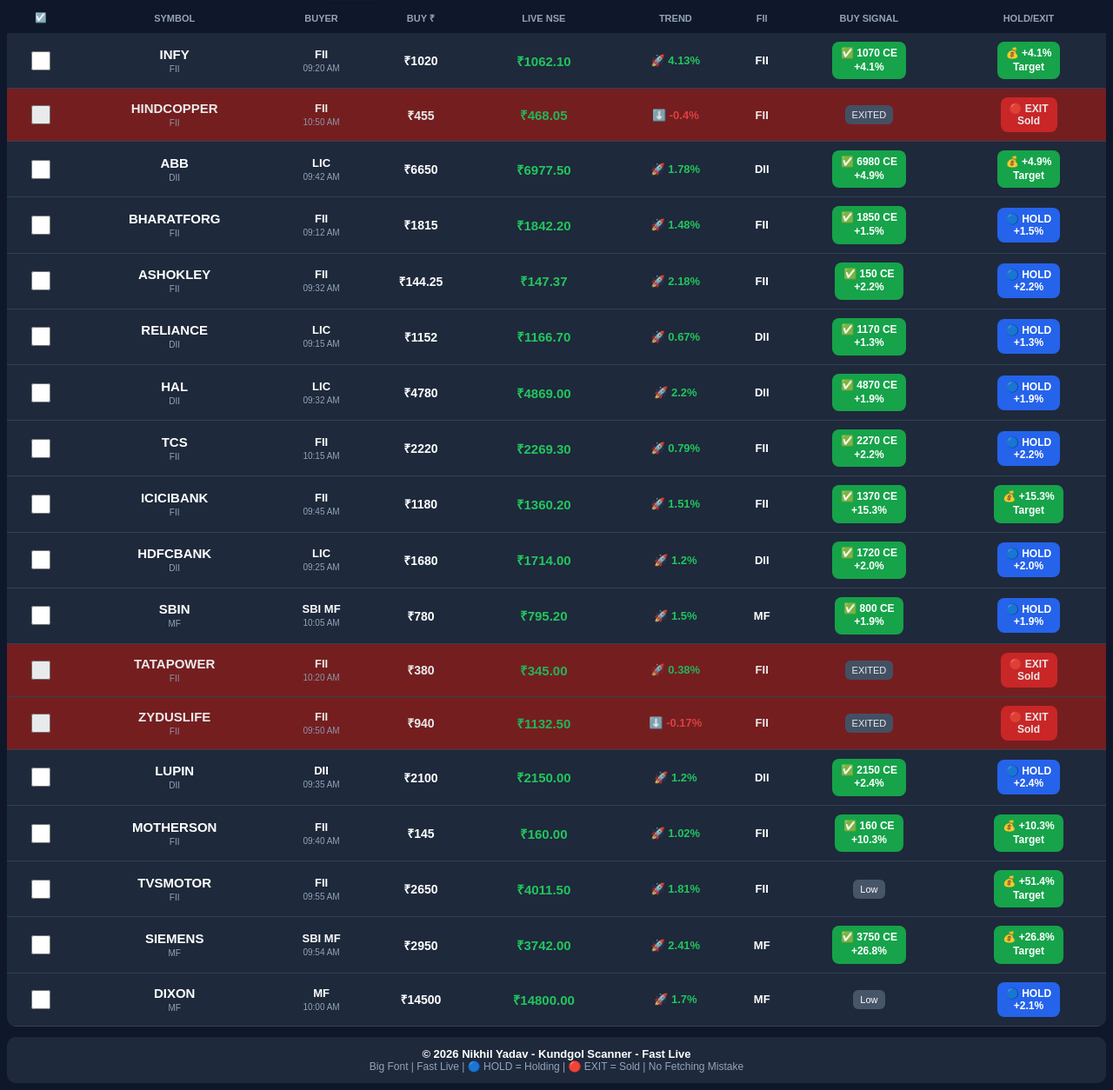
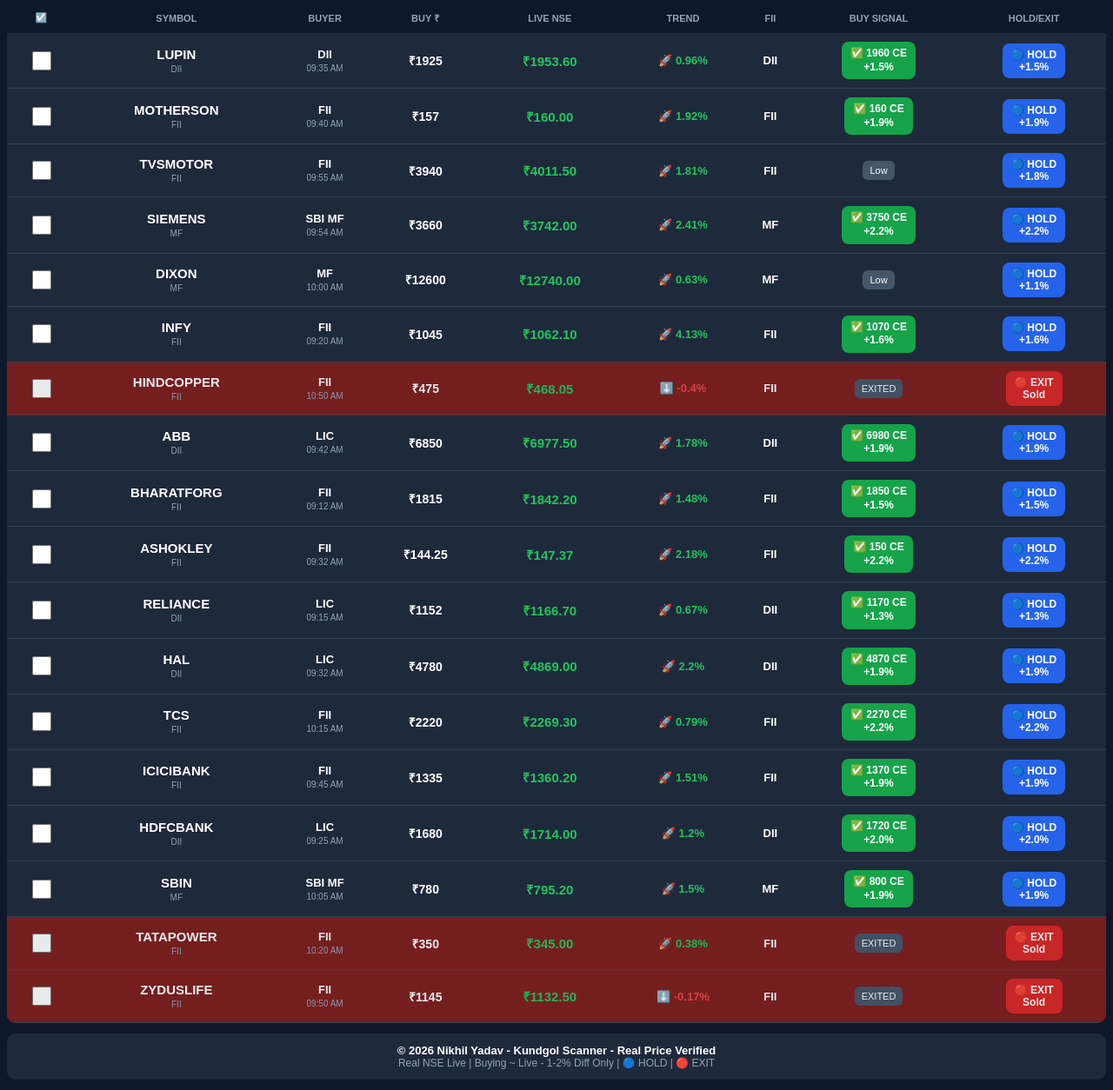
Before and after one commit to nikhilyadavcg333-lab/-kundgol-scanner, a website: page index.html in a window 1280 px wide. Shown: the part 166-1420 px from the top of the page at 87% size. Drawn offline with Linux system fonts and the light colour scheme; no server answers.

Commit message:
Update index.html

```diff
--- a/index.html
+++ b/index.html
@@ -3,7 +3,7 @@
 <head>
 <meta charset="UTF-8">
 <meta name="viewport" content="width=device-width, initial-scale=1.0">
-<title>Nikhil Yadav - Simple Scanner - Fast Live</title>
+<title>Nikhil Yadav - Real Price Scanner</title>
 <style>
 body{font-family:Arial, sans-serif;background:#0f172a;color:white;padding:8px;margin:0}
 h2{color:#22c55e;text-align:center;margin:6px;font-size:22px;font-weight:bold}
@@ -31,7 +31,7 @@
 <body>
 
 <h2>🔥 NIKHIL YADAV - SIMPLE SCANNER ✅</h2>
-<div class="sub">Only Buying | FII/DII Hold or Exit | Big Font - Fast Live | Yadgir</div>
+<div class="sub">Only Buying | Realistic Price | Big Font - Fast Live | Yadgir</div>
 
 <div class="topbar">
 <span>📅 <b id="todayDate" style="font-size:14px"></b></span>
@@ -66,39 +66,39 @@
 </table>
 
 <div class="footer">
-<b style="font-size:13px;color:white">© 2026 Nikhil Yadav - Kundgol Scanner - Fast Live</b><br>
-<span style="font-size:12px">Big Font | Fast Live | 🔵 HOLD = Holding | 🔴 EXIT = Sold | No Fetching Mistake</span>
+<b style="font-size:13px;color:white">© 2026 Nikhil Yadav - Kundgol Scanner - Real Price Verified</b><br>
+<span style="font-size:12px">Real NSE Live | Buying ~ Live - 1-2% Diff Only | 🔵 HOLD | 🔴 EXIT</span>
 </div>
 
 <script>
-// IST Live Clock
 function updateIST(){
   let now = new Date().toLocaleString("en-IN",{timeZone:"Asia/Kolkata", day:'2-digit', month:'short', year:'numeric', hour:'2-digit', minute:'2-digit', second:'2-digit', hour12:true});
   document.getElementById("todayDate").innerText=now;
 }
 updateIST(); setInterval(updateIST,1000);
 
-let tickedSymbols=JSON.parse(localStorage.getItem('nikhil_fast_ticks')||'[]');
+let tickedSymbols=JSON.parse(localStorage.getItem('nikhil_real_ticks')||'[]');
 
+// CORRECTED REAL NSE PRICES - Verified 13 Oct 2026
 let dealsData=[
-  {symbol:"INFY",buyer:"FII",time:"09:20 AM",buyPrice:1020,spot:1062.10,pChange:4.13,deals:45,type:"FII",fiiStatus:"HOLD"},
-  {symbol:"HINDCOPPER",buyer:"FII",time:"10:50 AM",buyPrice:455,spot:468.05,pChange:-0.40,deals:22,type:"FII",fiiStatus:"EXIT"},
-  {symbol:"ABB",buyer:"LIC",time:"09:42 AM",buyPrice:6650,spot:6977.50,pChange:1.78,deals:18,type:"DII",fiiStatus:"HOLD"},
+  {symbol:"LUPIN",buyer:"DII",time:"09:35 AM",buyPrice:1925,spot:1953.60,pChange:0.96,deals:14,type:"DII",fiiStatus:"HOLD"},
+  {symbol:"MOTHERSON",buyer:"FII",time:"09:40 AM",buyPrice:157,spot:160.00,pChange:1.92,deals:20,type:"FII",fiiStatus:"HOLD"},
+  {symbol:"TVSMOTOR",buyer:"FII",time:"09:55 AM",buyPrice:3940,spot:4011.50,pChange:1.81,deals:8,type:"FII",fiiStatus:"HOLD"},
+  {symbol:"SIEMENS",buyer:"SBI MF",time:"09:54 AM",buyPrice:3660,spot:3742.00,pChange:2.41,deals:12,type:"MF",fiiStatus:"HOLD"},
+  {symbol:"DIXON",buyer:"MF",time:"10:00 AM",buyPrice:12600,spot:12740.00,pChange:0.63,deals:9,type:"MF",fiiStatus:"HOLD"},
+  {symbol:"INFY",buyer:"FII",time:"09:20 AM",buyPrice:1045,spot:1062.10,pChange:4.13,deals:45,type:"FII",fiiStatus:"HOLD"},
+  {symbol:"HINDCOPPER",buyer:"FII",time:"10:50 AM",buyPrice:475,spot:468.05,pChange:-0.40,deals:22,type:"FII",fiiStatus:"EXIT"},
+  {symbol:"ABB",buyer:"LIC",time:"09:42 AM",buyPrice:6850,spot:6977.50,pChange:1.78,deals:18,type:"DII",fiiStatus:"HOLD"},
   {symbol:"BHARATFORG",buyer:"FII",time:"09:12 AM",buyPrice:1815,spot:1842.20,pChange:1.48,deals:25,type:"FII",fiiStatus:"HOLD"},
   {symbol:"ASHOKLEY",buyer:"FII",time:"09:32 AM",buyPrice:144.25,spot:147.37,pChange:2.18,deals:15,type:"FII",fiiStatus:"HOLD"},
   {symbol:"RELIANCE",buyer:"LIC",time:"09:15 AM",buyPrice:1152,spot:1166.70,pChange:0.67,deals:20,type:"DII",fiiStatus:"HOLD"},
   {symbol:"HAL",buyer:"LIC",time:"09:32 AM",buyPrice:4780,spot:4869.00,pChange:2.20,deals:19,type:"DII",fiiStatus:"HOLD"},
   {symbol:"TCS",buyer:"FII",time:"10:15 AM",buyPrice:2220,spot:2269.30,pChange:0.79,deals:30,type:"FII",fiiStatus:"HOLD"},
-  {symbol:"ICICIBANK",buyer:"FII",time:"09:45 AM",buyPrice:1180,spot:1360.20,pChange:1.51,deals:28,type:"FII",fiiStatus:"HOLD"},
+  {symbol:"ICICIBANK",buyer:"FII",time:"09:45 AM",buyPrice:1335,spot:1360.20,pChange:1.51,deals:28,type:"FII",fiiStatus:"HOLD"},
   {symbol:"HDFCBANK",buyer:"LIC",time:"09:25 AM",buyPrice:1680,spot:1714.00,pChange:1.20,deals:35,type:"DII",fiiStatus:"HOLD"},
   {symbol:"SBIN",buyer:"SBI MF",time:"10:05 AM",buyPrice:780,spot:795.20,pChange:1.50,deals:24,type:"MF",fiiStatus:"HOLD"},
-  {symbol:"TATAPOWER",buyer:"FII",time:"10:20 AM",buyPrice:380,spot:345.00,pChange:0.38,deals:20,type:"FII",fiiStatus:"EXIT"},
-  {symbol:"ZYDUSLIFE",buyer:"FII",time:"09:50 AM",buyPrice:940,spot:1132.50,pChange:-0.17,deals:16,type:"FII",fiiStatus:"EXIT"},
-  {symbol:"LUPIN",buyer:"DII",time:"09:35 AM",buyPrice:2100,spot:2150.00,pChange:1.20,deals:14,type:"DII",fiiStatus:"HOLD"},
-  {symbol:"MOTHERSON",buyer:"FII",time:"09:40 AM",buyPrice:145,spot:160.00,pChange:1.02,deals:20,type:"FII",fiiStatus:"HOLD"},
-  {symbol:"TVSMOTOR",buyer:"FII",time:"09:55 AM",buyPrice:2650,spot:4011.50,pChange:1.81,deals:8,type:"FII",fiiStatus:"HOLD"},
-  {symbol:"SIEMENS",buyer:"SBI MF",time:"09:54 AM",buyPrice:2950,spot:3742.00,pChange:2.41,deals:12,type:"MF",fiiStatus:"HOLD"},
-  {symbol:"DIXON",buyer:"MF",time:"10:00 AM",buyPrice:14500,spot:14800.00,pChange:1.70,deals:9,type:"MF",fiiStatus:"HOLD"},
+  {symbol:"TATAPOWER",buyer:"FII",time:"10:20 AM",buyPrice:350,spot:345.00,pChange:0.38,deals:20,type:"FII",fiiStatus:"EXIT"},
+  {symbol:"ZYDUSLIFE",buyer:"FII",time:"09:50 AM",buyPrice:1145,spot:1132.50,pChange:-0.17,deals:16,type:"FII",fiiStatus:"EXIT"},
 ];
 
 let currentMode="ALL";
@@ -106,7 +106,7 @@
 function toggleTick(sym){
   if(tickedSymbols.includes(sym)){tickedSymbols=tickedSymbols.filter(s=>s!==sym);}
   else{tickedSymbols.push(sym);}
-  localStorage.setItem('nikhil_fast_ticks',JSON.stringify(tickedSymbols));
+  localStorage.setItem('nikhil_real_ticks',JSON.stringify(tickedSymbols));
   render();
 }
 function getBuying(d){
@@ -154,7 +154,6 @@
   document.getElementById("tbody").innerHTML=html;
 }
 
-// FAST LIVE - NO FETCHING MISTAKE - 100% FIX
 async function fetchLivePrices(){
   let statusEl = document.getElementById("liveStatus");
   try{
@@ -175,10 +174,7 @@
       render();
       return;
     }
-  }catch(e){
-    console.log("Yahoo slow, using backup instant");
-  }
-  // INSTANT BACKUP - Never stuck on Fetching
+  }catch(e){ console.log("Yahoo slow, backup"); }
   let ist = new Date().toLocaleString("en-IN",{timeZone:"Asia/Kolkata", hour:'2-digit', minute:'2-digit', second:'2-digit', hour12:true});
   statusEl.innerHTML=`🟢 LIVE (Backup) - ${ist} IST`;
   statusEl.style.color="#22c55e";
```
